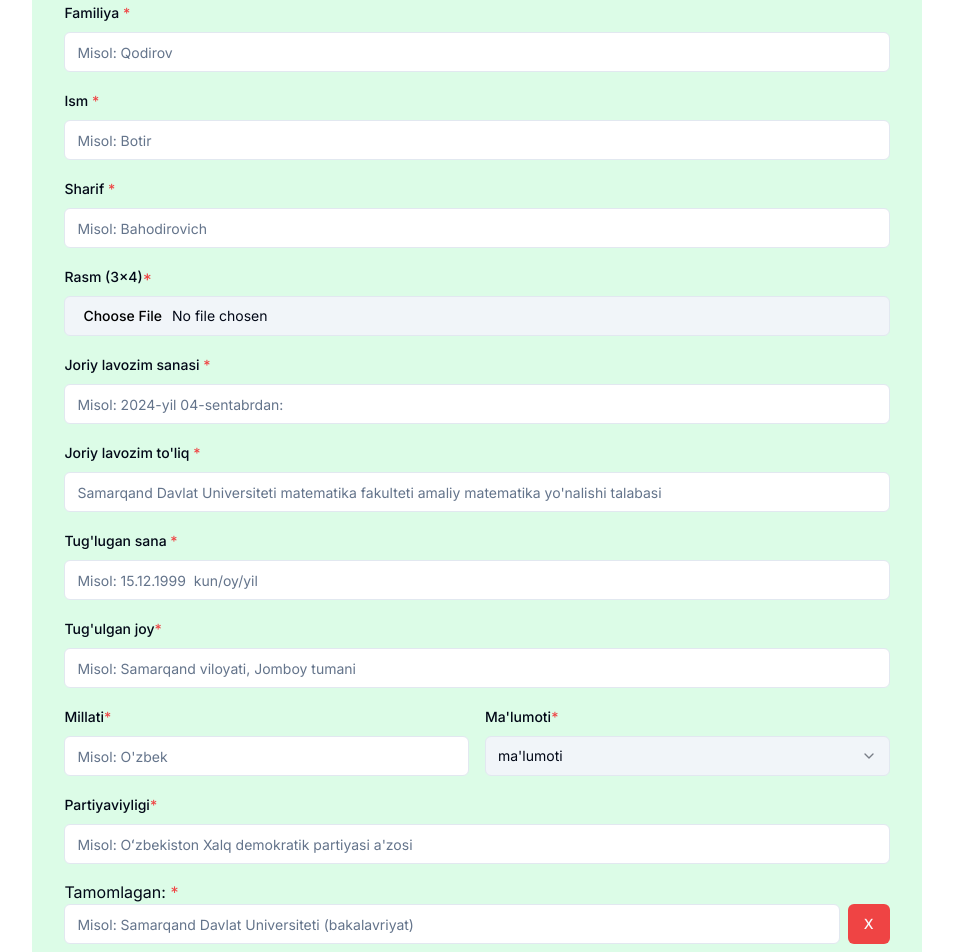
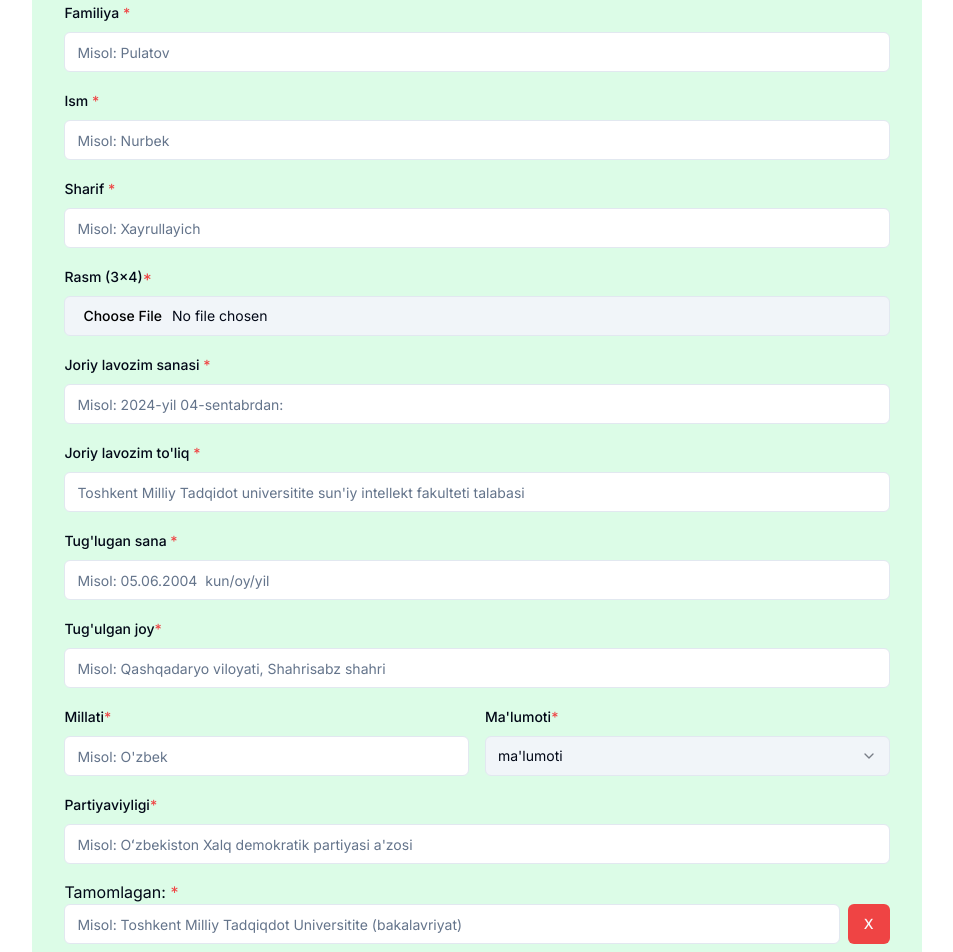
Before and after one commit to nurbekdev/obyektivka, a Next.js app: page / in a window 1280 px wide. Shown: the part 160-1112 px from the top of the page, without its empty margins (163-1116 px from the left). Built offline with nearby package versions, Linux system fonts and the light colour scheme.

Commit message:
Update user-form.tsx

```diff
--- a/app/(root)/_components/user-form.tsx
+++ b/app/(root)/_components/user-form.tsx
@@ -181,7 +181,7 @@ function UserForm() {
 										Familiya <span className='text-red-500'>*</span>
 									</FormLabel>
 									<FormControl>
-										<Input placeholder='Misol: Qodirov' {...field} />
+										<Input placeholder='Misol: Pulatov' {...field} />
 									</FormControl>
 									<FormMessage />
 								</FormItem>
@@ -196,7 +196,7 @@ function UserForm() {
 										Ism <span className='text-red-500'>*</span>
 									</FormLabel>
 									<FormControl>
-										<Input placeholder='Misol: Botir' {...field} />
+										<Input placeholder='Misol: Nurbek' {...field} />
 									</FormControl>
 									<FormMessage />
 								</FormItem>
@@ -211,7 +211,7 @@ function UserForm() {
 										Sharif <span className='text-red-500'>*</span>
 									</FormLabel>
 									<FormControl>
-										<Input placeholder='Misol: Bahodirovich' {...field} />
+										<Input placeholder='Misol: Xayrullayich' {...field} />
 									</FormControl>
 									<FormMessage />
 								</FormItem>
@@ -257,7 +257,7 @@ function UserForm() {
 								</FormLabel>
 								<FormControl>
 									<Input
-										placeholder="Samarqand Davlat Universiteti matematika fakulteti amaliy matematika yo'nalishi talabasi"
+										placeholder="Toshkent Milliy Tadqidot universitite sun'iy intellekt fakulteti talabasi"
 										{...field}
 									/>
 								</FormControl>
@@ -275,7 +275,7 @@ function UserForm() {
 								</FormLabel>
 								<FormControl>
 									<Input
-										placeholder='Misol: 15.12.1999  kun/oy/yil'
+										placeholder='Misol: 05.06.2004  kun/oy/yil'
 										{...field}
 									/>
 								</FormControl>
@@ -293,7 +293,7 @@ function UserForm() {
 								</FormLabel>
 								<FormControl>
 									<Input
-										placeholder='Misol: Samarqand viloyati, Jomboy tumani'
+										placeholder='Misol: Qashqadaryo viloyati, Shahrisabz shahri'
 										{...field}
 									/>
 								</FormControl>
@@ -374,7 +374,7 @@ function UserForm() {
 								<Input
 									value={job}
 									placeholder={
-										'Misol: Samarqand Davlat Universiteti (bakalavriyat)'
+										'Misol: Toshkent Milliy Tadqiqdot Universitite (bakalavriyat)'
 									}
 									onChange={e => handleJobChange(index, e.target.value)}
 									className='flex-1'
@@ -522,7 +522,7 @@ function UserForm() {
 							/>
 							<Input
 								name='dateOfBirthAndPlace'
-								placeholder='Tugʻilgan yili va joyi (Misol: 1970-yil Samarqand vil)'
+								placeholder='Tugʻilgan yili va joyi (Misol: 1980-yil Qashqadaryo vil)'
 								value={relative.dateOfBirthAndPlace}
 								onChange={e => handleChange(index, e)}
 								className='w-full mt-2'
```
